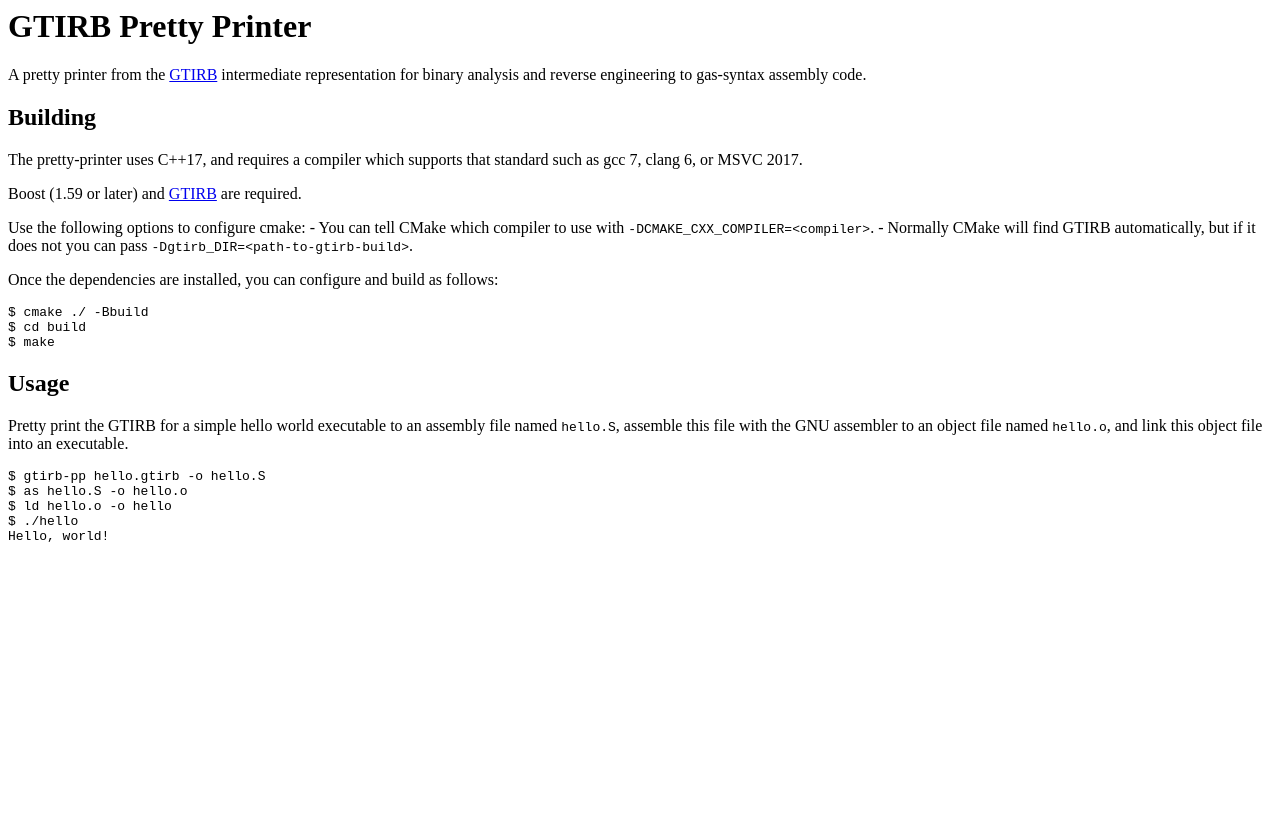
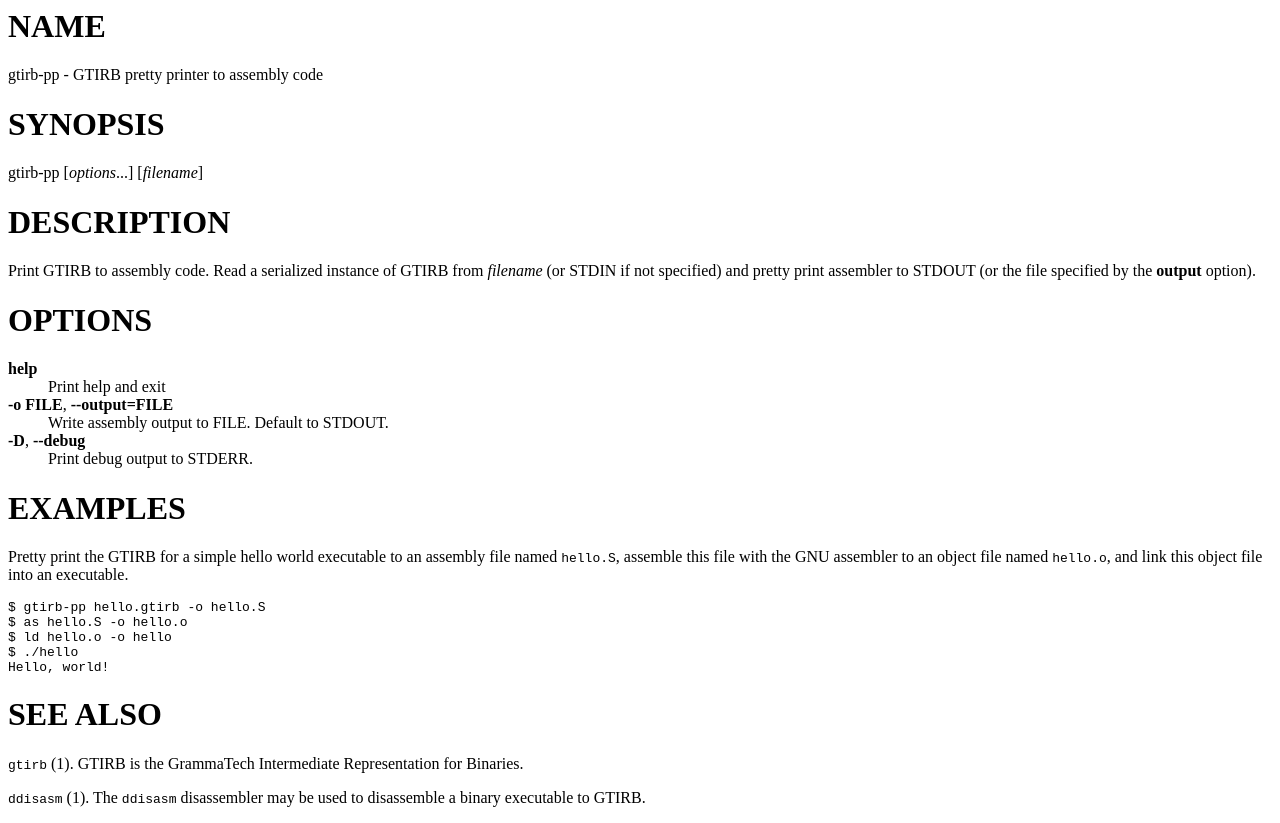
Before and after one commit to GrammaTech/gtirb-pprinter, a plain HTML site: page index.html in a window 1280 px wide. Before the commit the page ends 800 px from the top, so only its background shows below. Drawn offline with Linux system fonts and the light colour scheme.

Commit message:
Man page as index

```diff
--- a/index.html
+++ b/index.html
@@ -1,17 +1,28 @@
-<h1 id="gtirb-pretty-printer">GTIRB Pretty Printer</h1>
-<p>A pretty printer from the <a href="https://github.com/grammatech/gtirb">GTIRB</a> intermediate representation for binary analysis and reverse engineering to gas-syntax assembly code.</p>
-<h2 id="building">Building</h2>
-<p>The pretty-printer uses C++17, and requires a compiler which supports that standard such as gcc 7, clang 6, or MSVC 2017.</p>
-<p>Boost (1.59 or later) and <a href="https://github.com/grammatech/gtirb">GTIRB</a> are required.</p>
-<p>Use the following options to configure cmake: - You can tell CMake which compiler to use with <code>-DCMAKE_CXX_COMPILER=&lt;compiler&gt;</code>. - Normally CMake will find GTIRB automatically, but if it does not you can pass <code>-Dgtirb_DIR=&lt;path-to-gtirb-build&gt;</code>.</p>
-<p>Once the dependencies are installed, you can configure and build as follows:</p>
-<div class="sourceCode"><pre class="sourceCode bash"><code class="sourceCode bash">$ <span class="kw">cmake</span> ./ -Bbuild
-$ <span class="kw">cd</span> build
-$ <span class="kw">make</span></code></pre></div>
-<h2 id="usage">Usage</h2>
+<h1 id="name">NAME</h1>
+<p>gtirb-pp - GTIRB pretty printer to assembly code</p>
+<h1 id="synopsis">SYNOPSIS</h1>
+<p>gtirb-pp [<em>options</em>...] [<em>filename</em>]</p>
+<h1 id="description">DESCRIPTION</h1>
+<p>Print GTIRB to assembly code. Read a serialized instance of GTIRB from <em>filename</em> (or STDIN if not specified) and pretty print assembler to STDOUT (or the file specified by the <strong>output</strong> option).</p>
+<h1 id="options">OPTIONS</h1>
+<dl>
+<dt><strong>help</strong></dt>
+<dd>Print help and exit
+</dd>
+<dt><strong>-o FILE</strong>, <strong>--output=FILE</strong></dt>
+<dd>Write assembly output to FILE. Default to STDOUT.
+</dd>
+<dt><strong>-D</strong>, <strong>--debug</strong></dt>
+<dd>Print debug output to STDERR.
+</dd>
+</dl>
+<h1 id="examples">EXAMPLES</h1>
 <p>Pretty print the GTIRB for a simple hello world executable to an assembly file named <code>hello.S</code>, assemble this file with the GNU assembler to an object file named <code>hello.o</code>, and link this object file into an executable.</p>
 <pre><code>$ gtirb-pp hello.gtirb -o hello.S
 $ as hello.S -o hello.o
 $ ld hello.o -o hello
 $ ./hello
 Hello, world!</code></pre>
+<h1 id="see-also">SEE ALSO</h1>
+<p><code>gtirb</code> (1). GTIRB is the GrammaTech Intermediate Representation for Binaries.</p>
+<p><code>ddisasm</code> (1). The <code>ddisasm</code> disassembler may be used to disassemble a binary executable to GTIRB.</p>
```
Also changed, not shown: 1 other file.
